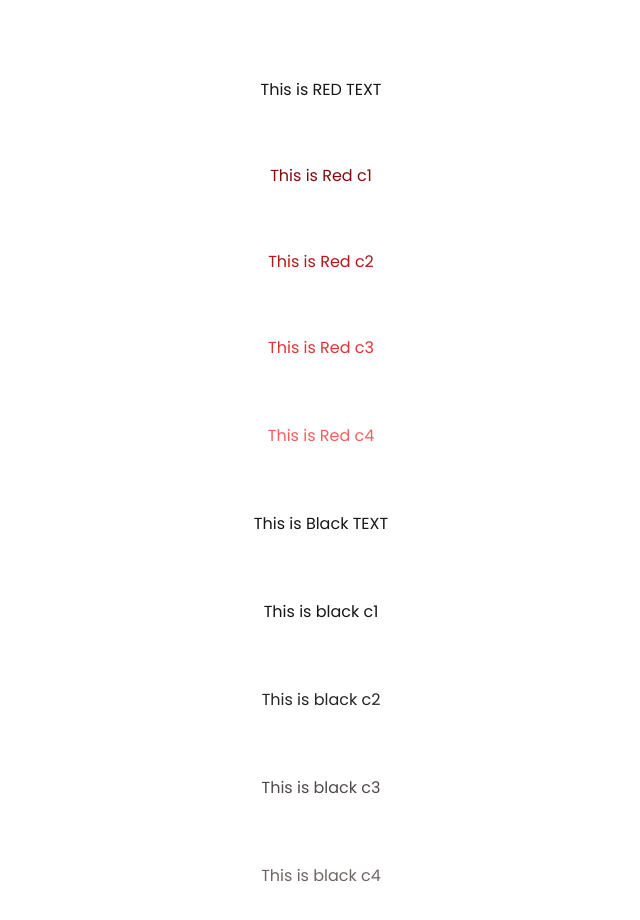
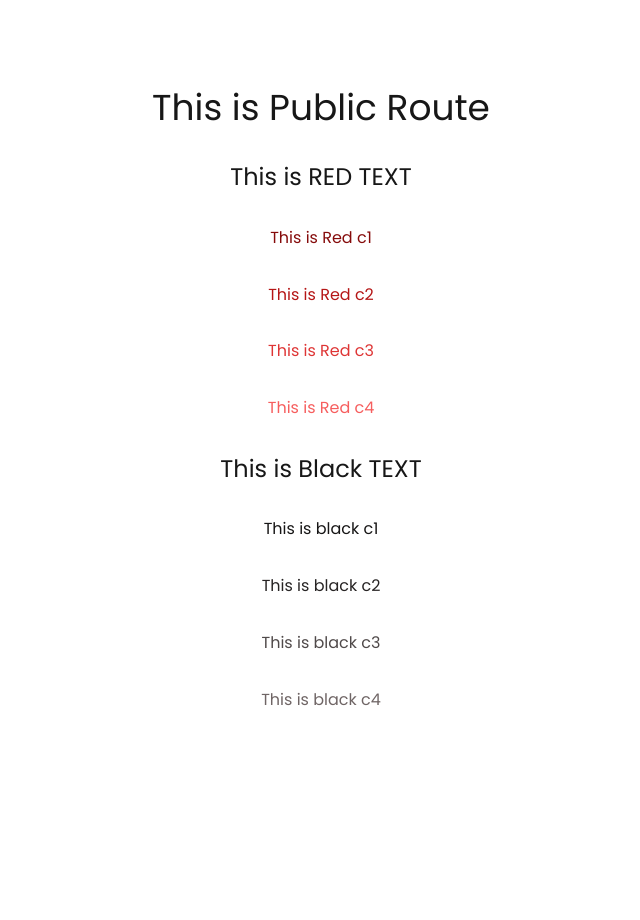
Before and after one commit to Prashanna21/tedxbaneshworwebsite2, a Next.js app: page / in a window 1280 px wide. Shown: the top 920 px of the page, without its empty margins (319-959 px from the left). After the commit the page ends 800 px from the top, so only its background shows below. Built offline with nearby package versions, Linux system fonts and the light colour scheme.

Commit message:
readme updated

```diff
--- a/app/page.tsx
+++ b/app/(public)/page.tsx
@@ -1,12 +1,13 @@
 export default function Home() {
   return (
-    <div className="grid grid-rows-[20px_1fr_20px] items-center justify-items-center min-h-screen p-8 pb-20 gap-16 sm:p-20 font-[family-name:var(--font-geist-sans)]">
-      <h1 className="2xl">This is RED TEXT</h1>
+    <div className="grid items-center justify-items-center min-h-screen p-8 pb-20 gap-4 sm:p-20">
+      <h1 className="text-4xl">This is Public Route</h1>
+      <h1 className="text-2xl">This is RED TEXT</h1>
       <p className="text-red-c1">This is Red c1</p>
       <p className="text-red-c2">This is Red c2</p>
       <p className="text-red-c3">This is Red c3</p>
       <p className="text-red-c4">This is Red c4</p>
-      <h1 className="2xl">This is Black TEXT</h1>
+      <h1 className="text-2xl">This is Black TEXT</h1>
       <p className="text-black-c1">This is black c1</p>
       <p className="text-black-c2">This is black c2</p>
       <p className="text-black-c3">This is black c3</p>
```
Also changed, not shown: 1 other file (tests, documents, lock files or other folders).
